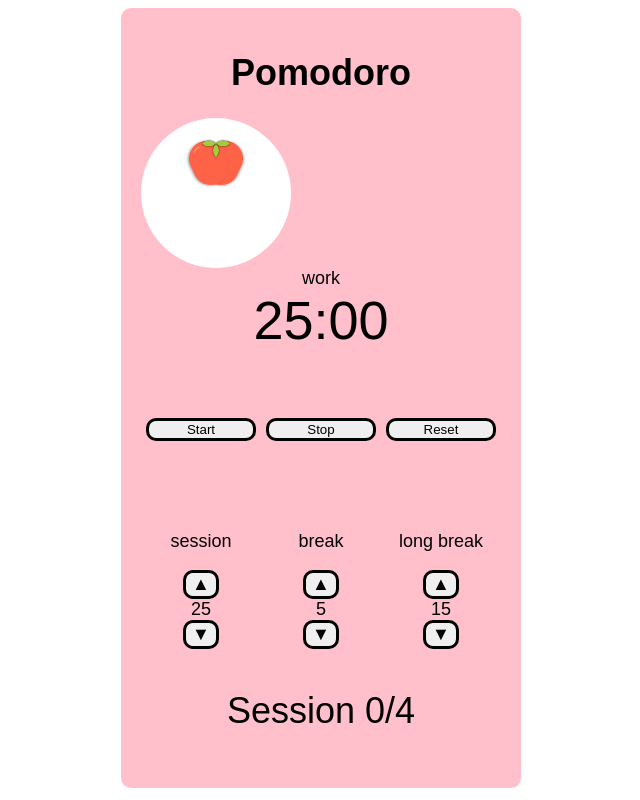
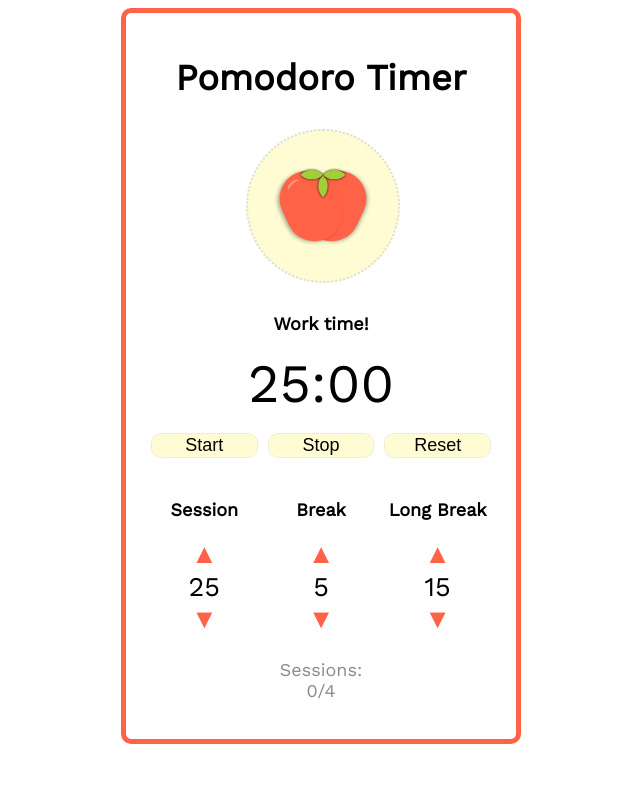
Before and after one commit to corrinachow/freeCodeCamp, a React app in the folder Projects/pomodoro-clock/: page / in a window 1280 px wide. Shown: the whole page, without its empty margins (319-959 px from the left). Built offline with nearby package versions, Linux system fonts and the light colour scheme.

Commit message:
Finish CSS

```diff
--- a/Projects/pomodoro-clock/src/css/index.css
+++ b/Projects/pomodoro-clock/src/css/index.css
@@ -1,17 +1,24 @@
+@import url('https://fonts.googleapis.com/css?family=Work+Sans');
+
 body {
   font-size: 18px;
   text-align: center;
-  font-family: sans-serif;
-  /*background: repeating-linear-gradient(to right,
-    transparent,
-    transparent 20px,
-    red 20px,
-    red 40px)*/
+  font-family: 'Work Sans', sans-serif;
 }
 
 button {
-  border: solid;
+  border: none;
   border-radius: 10px;
+  color: var(--tomato);
+}
+
+button:hover {
+  transition: all 0.5s ease;
+  color: var(--stem);
+}
+
+p {
+  font-weight: 600;
 }
 
 #root {
@@ -22,33 +29,79 @@ button {
 /*some colours*/
   --tomato: #ff6347;
   --stem: #a3cd39;
+  --beige: #FFFCD3;
+  --grey: #8B8989;
 }
 
 .pomodoro-container {
   padding: 20px;
   transition-duration: 1s;
   border-radius: 10px;
-
 }
 
 .box, .controls, .settings {
   display: flex;
 }
 
+.time {
+  font-size: 3em;
+}
+
+/*Start Stop Reset*/
+.controls button {
+  color: black;
+  font-size: 1em;
+  flex: 1;
+  margin: 1em 5px;
+  background: var(--beige);
+  border: dotted 1px #ddd;
+}
+
+.settings {
+  justify-content: center;
+  overflow-y: hidden;
+  max-height: 250px;
+  transition-property: all;
+  transition-duration: .5s;
+  transition-timing-function: cubic-bezier(0, 1, 0.5, 1);
+}
+
+.interval-settings {
+  flex: 1;
+  margin: 5px;
+}
+
+.increase, .decrease {
+  /*Shows grey on mobile*/
+  background: none;
+}
+
+.work-time, .rest-time, .long-rest-time {
+  font-size: 1.5em;
+}
+
+.pomodoro-stats {
+  padding: 1em 0;
+  color: var(--grey);
+  border-radius:10px;
+}
+
 .box {
   justify-content: center;
-  background: white;
+  align-items: center;
   height: 150px;
   width: 150px;
+  margin: 30px 100px;
   border-radius: 50%;
 
+  background: var(--beige);
+  border: dotted 2px #ddd;
 }
 
 .tomato {
-  display: flex;
   width: 120px;
   height: 90px;
-  transform: scale(0.5);
+  transform: scale(0.8);
 }
 
 
@@ -92,7 +145,6 @@ button {
   box-shadow: 0 0 3px #000;
   background: var(--stem);
   z-index: 1;
-
 }
 
 /*right leaf*/
@@ -135,52 +187,6 @@ button {
   z-index: 1;
 }
 
-/*.triangle {
-  position: relative;
-  margin: auto;
-  top: 40%;
-
-  width: 0;
-  height: 0;
-  border-left: 5px solid transparent;
-  border-right: 5px solid transparent;
-  border-bottom: 5px solid white;
-  z-index: 1;
-}*/
-
-.time {
-  font-size: 3em;
-}
-
-.controls button {
-  flex: 1;
-  margin: 5em 5px;
-  border: solid;
-}
-
-.settings {
-  justify-content: center;
-  overflow-y: hidden;
-  max-height: 150px;
-  transition-property: all;
-  transition-duration: .5s;
-  transition-timing-function: cubic-bezier(0, 1, 0.5, 1);
-}
-
-.interval-settings {
-  flex: 1;
-  margin: 5px;
-
-}
-
-.increase, .decrease {
-  font-size: 1em;
-}
-.pomodoro-stats {
-  padding: 1em 0;
-  font-size: 2em;
-}
-
 .hidden {
   max-height: 0;
 }
--- a/Projects/pomodoro-clock/src/index.js
+++ b/Projects/pomodoro-clock/src/index.js
@@ -15,7 +15,7 @@ class App extends React.Component {
     super(props);
 
     this.state = {
-      phase: 'work',
+      phase: 'Work time!',
       status: 'Start',
       timeRemaining: this.getTimeRemaining(_25),//default 25 min
       timeElapsed: null,
@@ -80,7 +80,7 @@ class App extends React.Component {
     clearInterval(this.state.timeElapsed);
     this.setState({ timeRemaining: this.getTimeRemaining(workTime),
       status: 'Start',
-      phase: 'work',
+      phase: 'Work time!',
       count: 0,
       bgColor: _mainColor,
       timeElapsed: null,
@@ -129,11 +129,11 @@ class App extends React.Component {
   completePomodoro() {
     const { count, workTime, restTime, longRest } = this.state;
     if (count > 6) {
-      this.setState({ status: 'Start', timeRemaining: this.getTimeRemaining(longRest), count: count + 1, phase: 'break' })
+      this.setState({ status: 'Start', timeRemaining: this.getTimeRemaining(longRest), count: count + 1, phase: 'Break time!' })
     } else if (count % 2 === 0 && count <= 6) {
-      this.setState({ status: 'Start', timeRemaining: this.getTimeRemaining(restTime), count: count + 1, phase: 'break' })
+      this.setState({ status: 'Start', timeRemaining: this.getTimeRemaining(restTime), count: count + 1, phase: 'Break time!' })
     } else if (count % 2 !== 0) {
-      this.setState({ status: 'Start', timeRemaining: this.getTimeRemaining(workTime), count: count + 1, phase: 'work' })
+      this.setState({ status: 'Start', timeRemaining: this.getTimeRemaining(workTime), count: count + 1, phase: 'Work time!' })
     }
     this.setState({ bgColor: _breakColor, blink: true })
   }
@@ -145,13 +145,14 @@ class App extends React.Component {
     const pomodoros = Math.floor((this.state.count)/2);
     const timeClasses = this.state.blink ? 'time blinker' : 'time';
     const settingsClasses = !this.state.timeElapsed ? 'settings' : 'settings hidden';
+    const borderStyle = {border: 'solid 5px ' + this.state.bgColor};
 
-    console.log(settingsClasses)
+    console.log(borderStyle)
     return (
-    <div className="pomodoro-container" style={{backgroundColor: this.state.bgColor}}>
-      <h1>Pomodoro</h1>
+    <div className="pomodoro-container" style={borderStyle}>
+      <h1>Pomodoro Timer</h1>
       <Tomato />
-      <div>{this.state.phase}</div>
+      <p>{this.state.phase}</p>
       <Time timeClass={timeClasses} time={this.state.timeRemaining}/>
       <Controls
       status={this.state.status}
--- a/Projects/pomodoro-clock/src/js/default-variables.js
+++ b/Projects/pomodoro-clock/src/js/default-variables.js
@@ -9,7 +9,7 @@ export const _55 = 3300000;
 export const _01 = 60000;
 
 //colours
-export const _mainColor = 'pink';//
+export const _mainColor = '#ff6347';//
 export const _startColor = '#88d8b0';//green
 export const _pauseColor = '#ffcc5c';//yelow
 export const _breakColor = '#bae1ff';//blue
--- a/Projects/pomodoro-clock/src/js/interval-settings.js
+++ b/Projects/pomodoro-clock/src/js/interval-settings.js
@@ -4,22 +4,22 @@ const IntervalSettings = (props) => {
   return (
     <div className={props.settingsClass}>
     <div className="interval-settings">
-      <p>session</p>
+      <p>Session</p>
       <button className="increase work-time" onClick={props.handleWorkClick}>▲</button>
       <div className="work-time">{props.workTime}</div>
       <button className="decrease work-time" onClick={props.handleWorkClick}>▼</button>
     </div>
     <div className="interval-settings">
-      <p>break</p>
+      <p>Break</p>
       <button className="increase rest-time" onClick={props.handleRestClick}>▲</button>
       <div className="rest-time">{props.restTime}</div>
       <button className="decrease rest-time" onClick={props.handleRestClick}>▼</button>
     </div>
     <div className="interval-settings">
-      <p>long break</p>
-      <button className="increase long-rest" onClick={props.handleLongRest}>▲</button>
+      <p>Long Break</p>
+      <button className="increase long-rest-time" onClick={props.handleLongRest}>▲</button>
       <div className="long-rest-time">{props.longRestTime}</div>
-      <button className="decrease long-rest" onClick={props.handleLongRest}>▼</button>
+      <button className="decrease long-rest-time" onClick={props.handleLongRest}>▼</button>
     </div>
     </div>
     );
--- a/Projects/pomodoro-clock/src/js/pomodorostats.js
+++ b/Projects/pomodoro-clock/src/js/pomodorostats.js
@@ -3,7 +3,8 @@ import React from 'react';
 const PomodoroStats = (props) => {
   return(
     <div className="pomodoro-stats">
-    {`Session ${props.count}/4`}
+    <div>Sessions:</div>
+    {`${props.count}/4`}
     </div>
     )
 }
```
